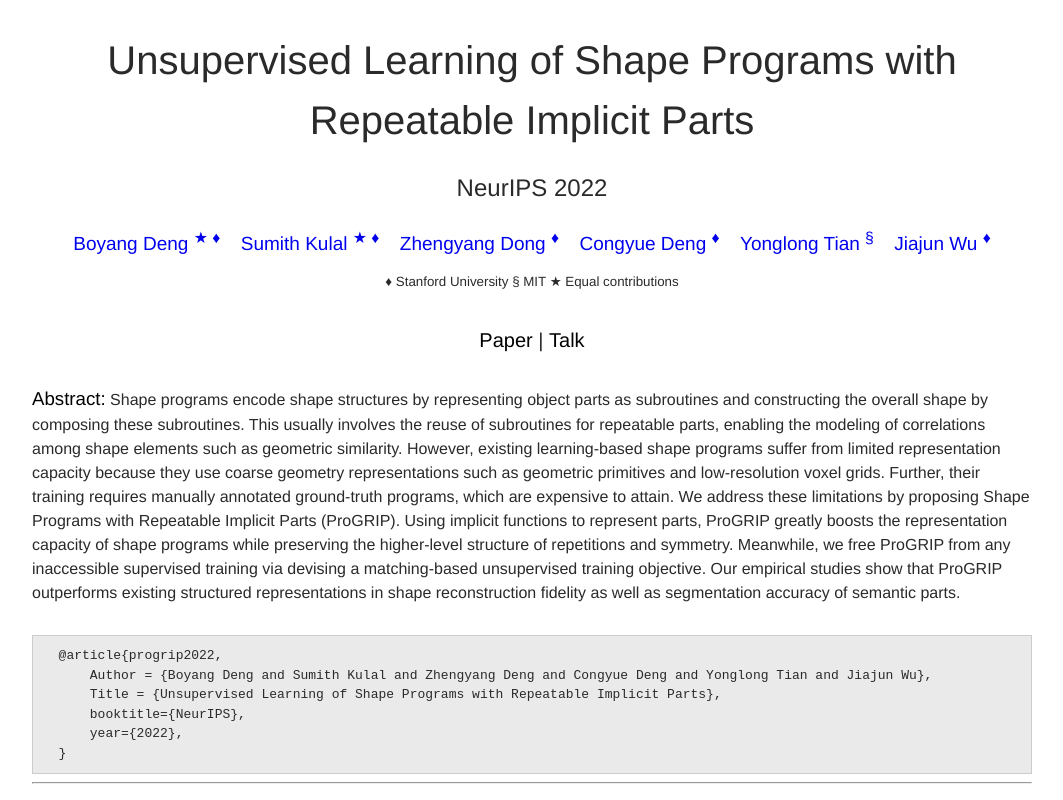
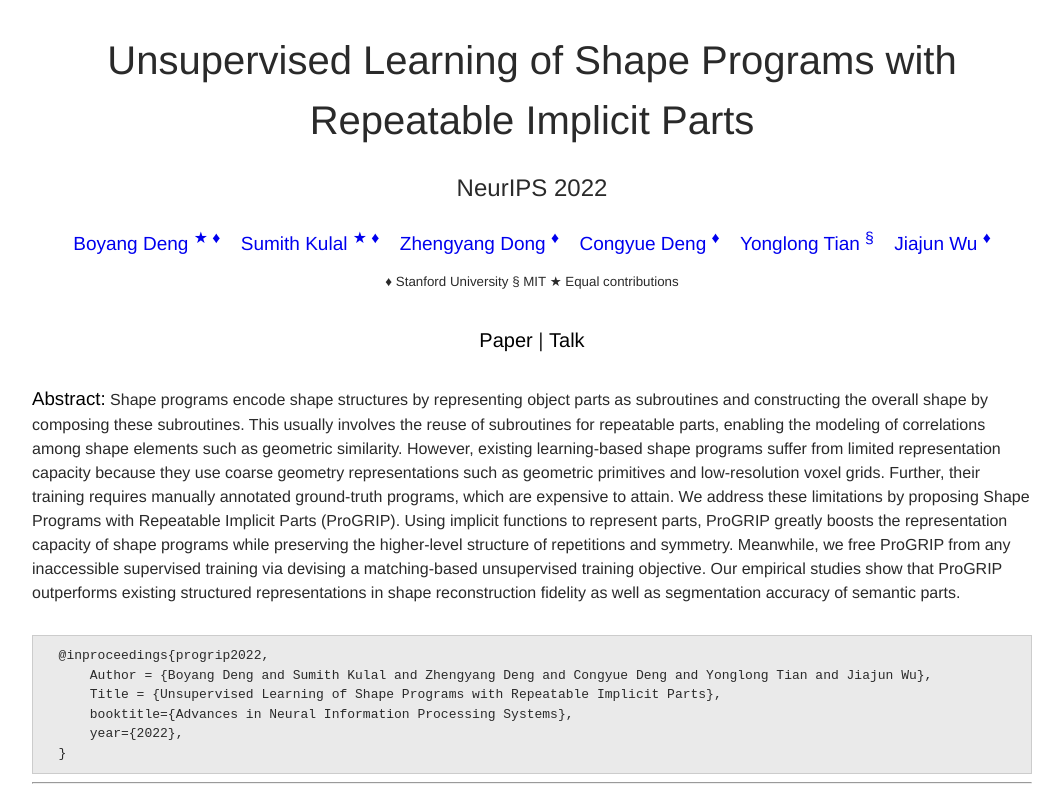
Before and after one commit to progrip-project/progrip-project.github.io, a plain HTML site: page index.html in a window 1280 px wide. Shown: the top 800 px of the page, without its empty margins (108-1171 px from the left). Drawn offline with nearby package versions, Linux system fonts and the light colour scheme; some packages are replaced by stand-ins of ours; a script that the page names is missing.

Commit message:
bib update

```diff
--- a/index.html
+++ b/index.html
@@ -54,10 +54,10 @@
   </div> -->
 
   <pre id="bib">
-  @article{progrip2022,
+  @inproceedings{progrip2022,
       Author = {Boyang Deng and Sumith Kulal and Zhengyang Deng and Congyue Deng and Yonglong Tian and Jiajun Wu},
       Title = {Unsupervised Learning of Shape Programs with Repeatable Implicit Parts},
-      booktitle={NeurIPS},
+      booktitle={Advances in Neural Information Processing Systems},
       year={2022},
   }</pre>
 
```
